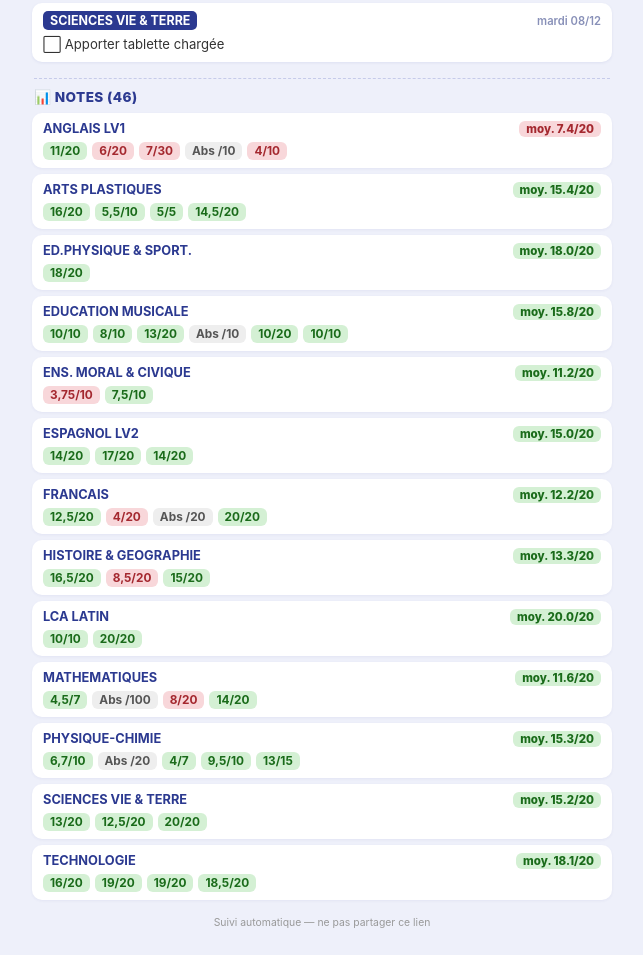
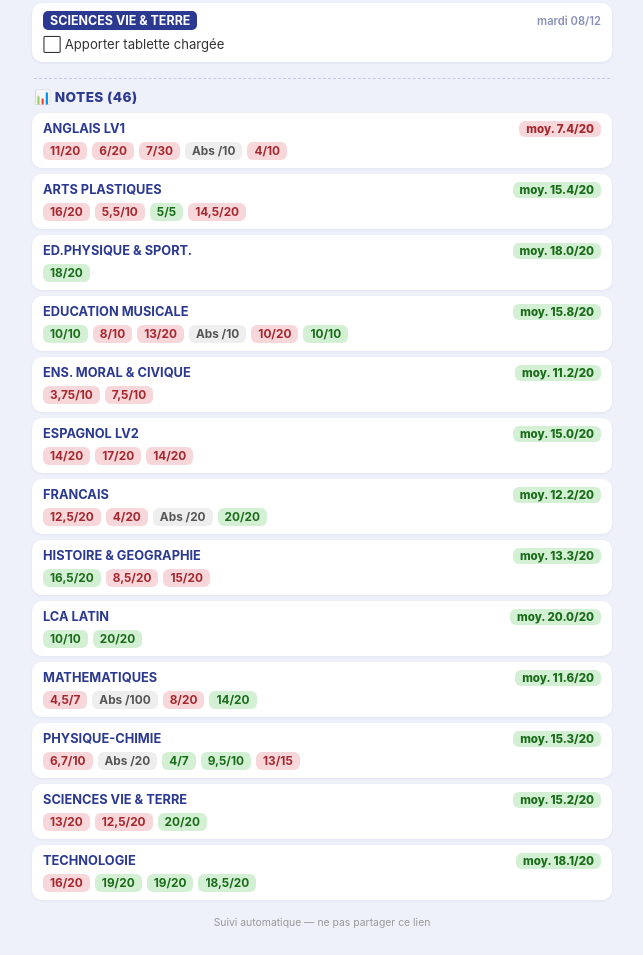
Before and after one commit to Am-hermes/suivi-82f50a91, a plain HTML site: page index.html in a window 1280 px wide. Shown: the part 1307-2262 px from the top of the page, without its empty margins (318-961 px from the left). Drawn offline with Linux system fonts and the light colour scheme.

Commit message:
Notes: compare to real class average (moyenneClasse) per devoir when available

```diff
--- a/index.html
+++ b/index.html
@@ -63,7 +63,7 @@ footer { text-align:center; font-size:0.65rem; color:#999; margin-top:16px; padd
     <img src="logo.png" alt="AM" class="logo">
     <h1>📚 Suivi scolaire</h1>
   </div>
-  <div class="updated">Mise à jour : 25/11/2026 à 21h42</div>
+  <div class="updated">Mise à jour : 25/11/2026 à 22h23</div>
   <div class="childtabs">
     <button class="childtab-btn active" onclick="showChild('child-patxi', this)">Patxi</button>
     <button class="childtab-btn" onclick="showChild('child-juliette', this)">Juliette</button>
@@ -164,91 +164,91 @@ footer { text-align:center; font-size:0.65rem; color:#999; margin-top:16px; padd
     <span class="nmatiere">ANGLAIS LV1</span>
     <span class="moy bad">moy. 7.4/20</span>
   </div>
-  <div class="nchips"><span class="nchip good" title="Note de participation · 2026-11-17">11/20</span><span class="nchip bad" title="Tâche finale : Show me your shield · 2026-11-05">6/20</span><span class="nchip bad" title="Évaluation de fin de séquence : Show me your shield · 2026-10-16">7/30</span><span class="nchip " title="Questions pour faire connaissance · 2026-09-21">Abs /10</span><span class="nchip bad" title="Flash test sur les villes britanniques · 2026-09-14">4/10</span></div>
+  <div class="nchips"><span class="nchip bad" title="Note de participation · 2026-11-17 (classe: 14.13/20)">11/20</span><span class="nchip bad" title="Tâche finale : Show me your shield · 2026-11-05 (classe: 14.84/20)">6/20</span><span class="nchip bad" title="Évaluation de fin de séquence : Show me your shield · 2026-10-16 (classe: 16.5/20)">7/30</span><span class="nchip " title="Questions pour faire connaissance · 2026-09-21">Abs /10</span><span class="nchip bad" title="Flash test sur les villes britanniques · 2026-09-14 (classe: 8.28/20)">4/10</span></div>
 </div>
 <div class="nrow">
   <div class="nrow-top">
     <span class="nmatiere">ARTS PLASTIQUES</span>
     <span class="moy good">moy. 15.4/20</span>
   </div>
-  <div class="nchips"><span class="nchip good" title="Investissement / Implication  · 2026-11-19">16/20</span><span class="nchip good" title="carnet de croquis  · 2026-11-18">5,5/10</span><span class="nchip good" title="Ma maison extraordinaire ( croquis) · 2026-11-14">5/5</span><span class="nchip good" title="Burger de prénom · 2026-11-05">14,5/20</span></div>
+  <div class="nchips"><span class="nchip bad" title="Investissement / Implication  · 2026-11-19 (classe: 16.94/20)">16/20</span><span class="nchip bad" title="carnet de croquis  · 2026-11-18 (classe: 9.11/20)">5,5/10</span><span class="nchip good" title="Ma maison extraordinaire ( croquis) · 2026-11-14 (classe: 4.06/20)">5/5</span><span class="nchip bad" title="Burger de prénom · 2026-11-05 (classe: 17.21/20)">14,5/20</span></div>
 </div>
 <div class="nrow">
   <div class="nrow-top">
     <span class="nmatiere">ED.PHYSIQUE &amp; SPORT.</span>
     <span class="moy good">moy. 18.0/20</span>
   </div>
-  <div class="nchips"><span class="nchip good" title="Volley-ball · 2026-11-18">18/20</span></div>
+  <div class="nchips"><span class="nchip good" title="Volley-ball · 2026-11-18 (classe: 14.9/20)">18/20</span></div>
 </div>
 <div class="nrow">
   <div class="nrow-top">
     <span class="nmatiere">EDUCATION MUSICALE</span>
     <span class="moy good">moy. 15.8/20</span>
   </div>
-  <div class="nchips"><span class="nchip good" title="Test Mm · 2026-11-20">10/10</span><span class="nchip good" title="Projet ostinato · 2026-11-16">8/10</span><span class="nchip good" title="Ch Stand · 2026-11-12">13/20</span><span class="nchip " title="Ch groupe · 2026-10-19">Abs /10</span><span class="nchip good" title="EE1 · 2026-10-19">10/20</span><span class="nchip good" title="Ostinato · 2026-10-09">10/10</span></div>
+  <div class="nchips"><span class="nchip good" title="Test Mm · 2026-11-20 (classe: 8.19/20)">10/10</span><span class="nchip bad" title="Projet ostinato · 2026-11-16 (classe: 8.55/20)">8/10</span><span class="nchip bad" title="Ch Stand · 2026-11-12 (classe: 15.94/20)">13/20</span><span class="nchip " title="Ch groupe · 2026-10-19">Abs /10</span><span class="nchip bad" title="EE1 · 2026-10-19 (classe: 14.16/20)">10/20</span><span class="nchip good" title="Ostinato · 2026-10-09 (classe: 9.11/20)">10/10</span></div>
 </div>
 <div class="nrow">
   <div class="nrow-top">
     <span class="nmatiere">ENS. MORAL &amp; CIVIQUE</span>
     <span class="moy good">moy. 11.2/20</span>
   </div>
-  <div class="nchips"><span class="nchip bad" title="Evaluation dates séq.1 · 2026-10-14">3,75/10</span><span class="nchip good" title="Evaluation de connaissances N°1 séq.1 · 2026-09-30">7,5/10</span></div>
+  <div class="nchips"><span class="nchip bad" title="Evaluation dates séq.1 · 2026-10-14 (classe: 7.85/20)">3,75/10</span><span class="nchip bad" title="Evaluation de connaissances N°1 séq.1 · 2026-09-30 (classe: 7.7/20)">7,5/10</span></div>
 </div>
 <div class="nrow">
   <div class="nrow-top">
     <span class="nmatiere">ESPAGNOL LV2</span>
     <span class="moy good">moy. 15.0/20</span>
   </div>
-  <div class="nchips"><span class="nchip good" title="Participation &amp; implication · 2026-11-17">14/20</span><span class="nchip good" title="Projet final séq.1 · 2026-11-10">17/20</span><span class="nchip good" title="Evaluation de connaissances séq.1 · 2026-09-30">14/20</span></div>
+  <div class="nchips"><span class="nchip bad" title="Participation &amp; implication · 2026-11-17 (classe: 15.64/20)">14/20</span><span class="nchip bad" title="Projet final séq.1 · 2026-11-10 (classe: 18.14/20)">17/20</span><span class="nchip bad" title="Evaluation de connaissances séq.1 · 2026-09-30 (classe: 15.05/20)">14/20</span></div>
 </div>
 <div class="nrow">
   <div class="nrow-top">
     <span class="nmatiere">FRANCAIS</span>
     <span class="moy good">moy. 12.2/20</span>
   </div>
-  <div class="nchips"><span class="nchip good" title="Contrôle triangle d'Aristote · 2026-10-13">12,5/20</span><span class="nchip bad" title="DICTÉE DNB : Louis Aragon · 2026-10-11">4/20</span><span class="nchip " title="Dictée n°2 : Mémoires d'outre-tombe, Chateaubriand · 2026-09-21">Abs /20</span><span class="nchip good" title="" Dire lamour " : éloquence · 2026-09-08">20/20</span></div>
+  <div class="nchips"><span class="nchip bad" title="Contrôle triangle d'Aristote · 2026-10-13 (classe: 16.95/20)">12,5/20</span><span class="nchip bad" title="DICTÉE DNB : Louis Aragon · 2026-10-11 (classe: 17.09/20)">4/20</span><span class="nchip " title="Dictée n°2 : Mémoires d'outre-tombe, Chateaubriand · 2026-09-21">Abs /20</span><span class="nchip good" title="" Dire lamour " : éloquence · 2026-09-08 (classe: 17.14/20)">20/20</span></div>
 </div>
 <div class="nrow">
   <div class="nrow-top">
     <span class="nmatiere">HISTOIRE &amp; GEOGRAPHIE</span>
     <span class="moy good">moy. 13.3/20</span>
   </div>
-  <div class="nchips"><span class="nchip good" title="Geo Urbanisation · 2026-11-09">16,5/20</span><span class="nchip bad" title="Eval Esclavage · 2026-10-05">8,5/20</span><span class="nchip good" title="Traite et esclavage groupe · 2026-09-21">15/20</span></div>
+  <div class="nchips"><span class="nchip good" title="Geo Urbanisation · 2026-11-09 (classe: 14.58/20)">16,5/20</span><span class="nchip bad" title="Eval Esclavage · 2026-10-05 (classe: 14.2/20)">8,5/20</span><span class="nchip bad" title="Traite et esclavage groupe · 2026-09-21 (classe: 15.65/20)">15/20</span></div>
 </div>
 <div class="nrow">
   <div class="nrow-top">
     <span class="nmatiere">LCA LATIN</span>
     <span class="moy good">moy. 20.0/20</span>
   </div>
-  <div class="nchips"><span class="nchip good" title="Lecture en latin : accent tonique, prononciation · 2026-10-13">10/10</span><span class="nchip good" title="Le monde des cités grecques : culture gréco-latine · 2026-09-08">20/20</span></div>
+  <div class="nchips"><span class="nchip good" title="Lecture en latin : accent tonique, prononciation · 2026-10-13 (classe: 9.09/20)">10/10</span><span class="nchip good" title="Le monde des cités grecques : culture gréco-latine · 2026-09-08 (classe: 19.57/20)">20/20</span></div>
 </div>
 <div class="nrow">
   <div class="nrow-top">
     <span class="nmatiere">MATHEMATIQUES</span>
     <span class="moy good">moy. 11.6/20</span>
   </div>
-  <div class="nchips"><span class="nchip good" title="Interro Toussaint · 2026-11-02">4,5/7</span><span class="nchip " title="100 multiplication · 2026-10-15">Abs /100</span><span class="nchip bad" title="DS Nombres relatifs · 2026-10-01">8/20</span><span class="nchip good" title="Interro Flash 1 · 2026-09-24">14/20</span></div>
+  <div class="nchips"><span class="nchip bad" title="Interro Toussaint · 2026-11-02 (classe: 4.63/20)">4,5/7</span><span class="nchip " title="100 multiplication · 2026-10-15">Abs /100</span><span class="nchip bad" title="DS Nombres relatifs · 2026-10-01 (classe: 12.24/20)">8/20</span><span class="nchip good" title="Interro Flash 1 · 2026-09-24 (classe: 12.97/20)">14/20</span></div>
 </div>
 <div class="nrow">
   <div class="nrow-top">
     <span class="nmatiere">PHYSIQUE-CHIMIE</span>
     <span class="moy good">moy. 15.3/20</span>
   </div>
-  <div class="nchips"><span class="nchip good" title="flash quizz · 2026-11-15">6,7/10</span><span class="nchip " title="Controle 1 · 2026-10-15">Abs /20</span><span class="nchip good" title="Conversion · 2026-10-07">4/7</span><span class="nchip good" title="ACT: l'air dans la maison de carl · 2026-10-06">9,5/10</span><span class="nchip good" title="Activité 3 Thème 1 · 2026-09-21">13/15</span></div>
+  <div class="nchips"><span class="nchip bad" title="flash quizz · 2026-11-15 (classe: 7.42/20)">6,7/10</span><span class="nchip " title="Controle 1 · 2026-10-15">Abs /20</span><span class="nchip good" title="Conversion · 2026-10-07">4/7</span><span class="nchip good" title="ACT: l'air dans la maison de carl · 2026-10-06 (classe: 8.94/20)">9,5/10</span><span class="nchip bad" title="Activité 3 Thème 1 · 2026-09-21 (classe: 13.25/20)">13/15</span></div>
 </div>
 <div class="nrow">
   <div class="nrow-top">
     <span class="nmatiere">SCIENCES VIE &amp; TERRE</span>
     <span class="moy good">moy. 15.2/20</span>
   </div>
-  <div class="nchips"><span class="nchip good" title="Chapitre 2 : une cohabitation permanente entre notre corps et les micro-organismes · 2026-11-17">13/20</span><span class="nchip good" title="La commande du mouvement · 2026-09-29">12,5/20</span><span class="nchip good" title="TP : lien anatomique entre l'oeil et le muscle (dissection des nerfs) · 2026-09-15">20/20</span></div>
+  <div class="nchips"><span class="nchip bad" title="Chapitre 2 : une cohabitation permanente entre notre corps et les micro-organismes · 2026-11-17 (classe: 13.8/20)">13/20</span><span class="nchip bad" title="La commande du mouvement · 2026-09-29 (classe: 14.22/20)">12,5/20</span><span class="nchip good" title="TP : lien anatomique entre l'oeil et le muscle (dissection des nerfs) · 2026-09-15 (classe: 19.21/20)">20/20</span></div>
 </div>
 <div class="nrow">
   <div class="nrow-top">
     <span class="nmatiere">TECHNOLOGIE</span>
     <span class="moy good">moy. 18.1/20</span>
   </div>
-  <div class="nchips"><span class="nchip good" title="Tenue Classeur · 2026-11-16">16/20</span><span class="nchip good" title="Contrôle Connaissances · 2026-11-13">19/20</span><span class="nchip good" title="Travail Groupe de Projet · 2026-10-14">19/20</span><span class="nchip good" title="Besoins et Cahiers des Charges · 2026-09-24">18,5/20</span></div>
+  <div class="nchips"><span class="nchip bad" title="Tenue Classeur · 2026-11-16 (classe: 16.78/20)">16/20</span><span class="nchip good" title="Contrôle Connaissances · 2026-11-13 (classe: 16.36/20)">19/20</span><span class="nchip good" title="Travail Groupe de Projet · 2026-10-14 (classe: 17.61/20)">19/20</span><span class="nchip good" title="Besoins et Cahiers des Charges · 2026-09-24 (classe: 16.38/20)">18,5/20</span></div>
 </div>
 </div>
 <div id="child-juliette" class="childview">
```
